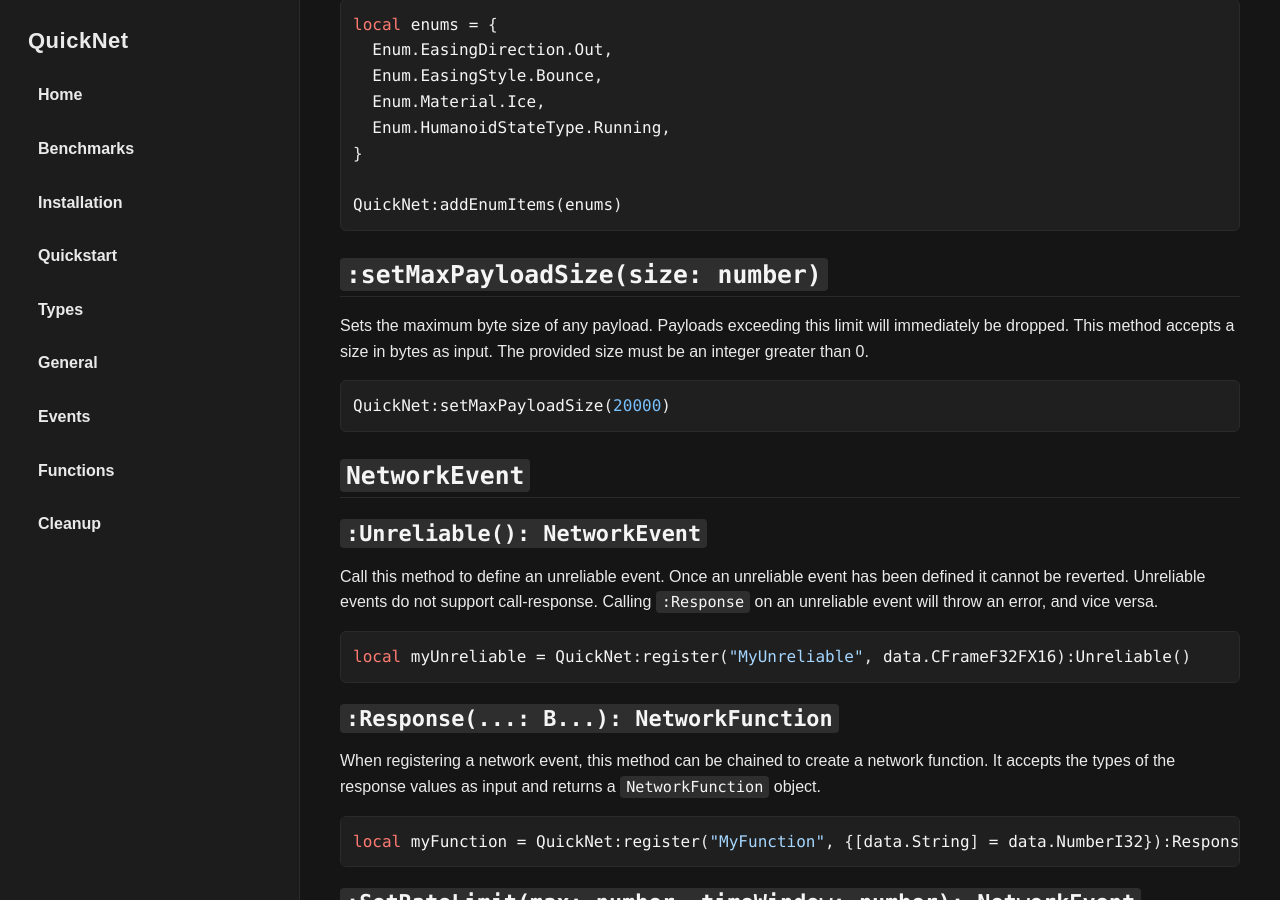
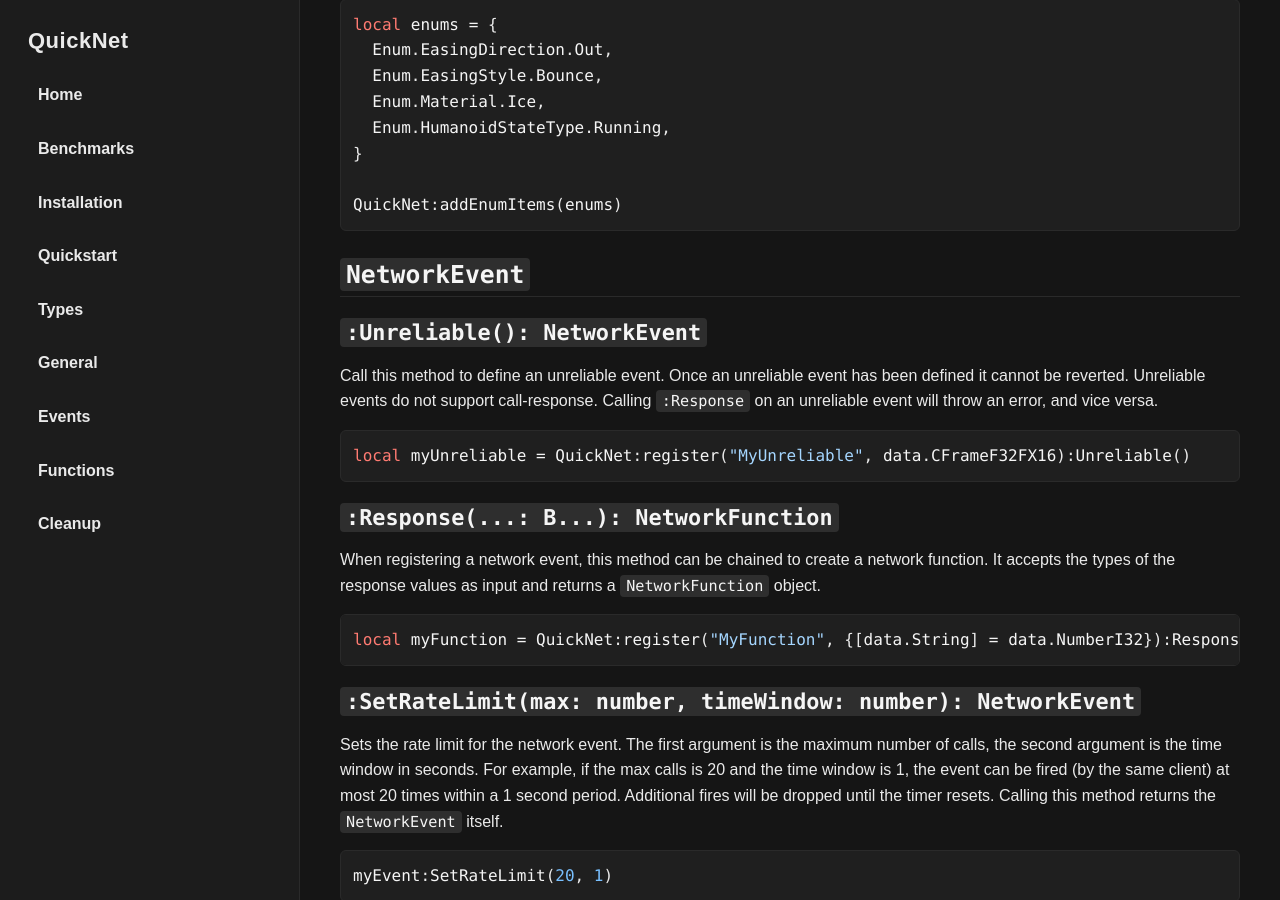
Before and after one commit to breadboardengineer1234/QuickNet, a Jekyll site: the page built from docs/general.md, in a window 1280 px wide and 900 px high, scrolled down 502 px. Built offline with Jekyll 4.4.1, drawn with Linux system fonts in a browser that asks for light colours.

Commit message:
Update general.md

````diff
--- a/docs/general.md
+++ b/docs/general.md
@@ -23,12 +23,6 @@ local enums = {
 }
 
 QuickNet:addEnumItems(enums)
-```
-
-## ``:setMaxPayloadSize(size: number)``
-Sets the maximum byte size of any payload. Payloads exceeding this limit will immediately be dropped. This method accepts a size in bytes as input. The provided size must be an integer greater than 0.
-```lua
-QuickNet:setMaxPayloadSize(20000)
 ```
 
 ## ``NetworkEvent``
````
